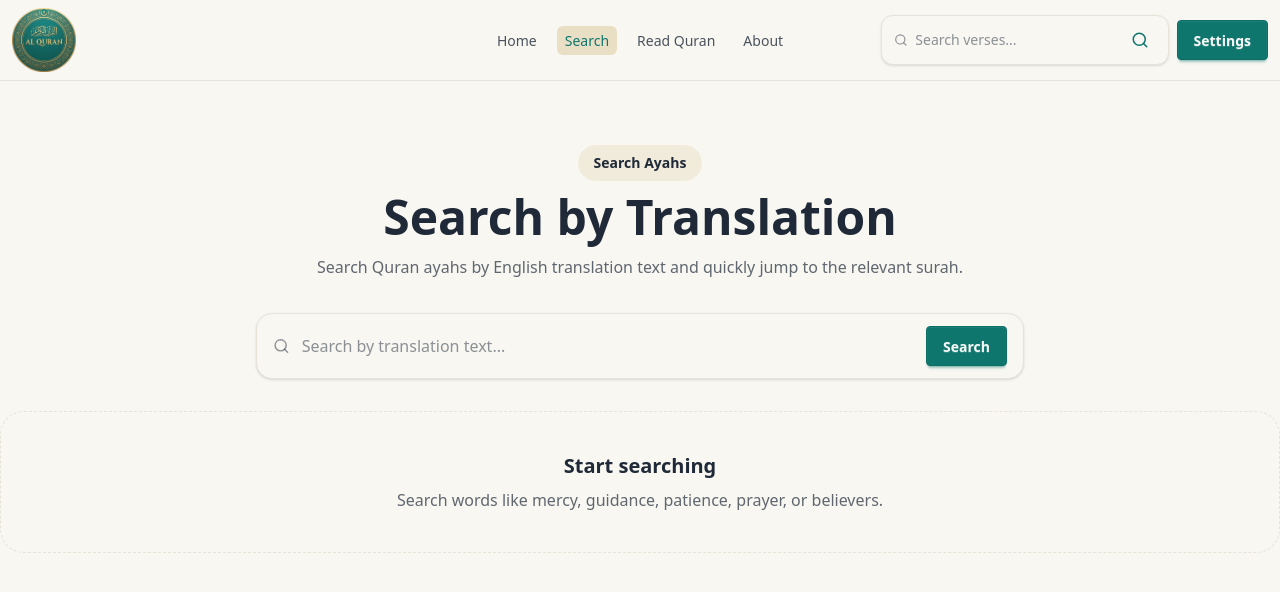
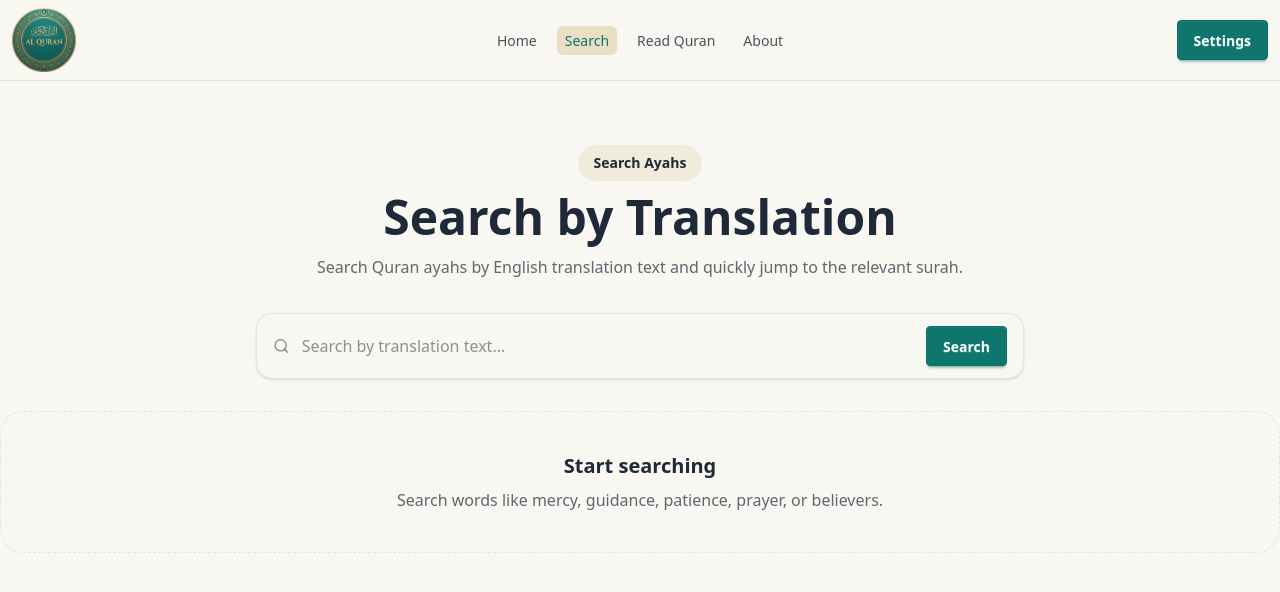
Before and after one commit to mahdi9162/quran-web-app-client, a Next.js app: page /search in a window 1280 px wide. Shown: the top 592 px of the page. Built offline with nearby package versions, Linux system fonts and the light colour scheme; a web font is replaced by a local one.

Commit message:
refactor: remove navbar search for cleaner header layout

```diff
--- /dev/null
+++ b/src/app/not-found.tsx
@@ -0,0 +1,17 @@
+import Link from 'next/link';
+
+export default function NotFound() {
+  return (
+    <section className="mx-auto max-w-4xl px-4 py-24 text-center">
+      <h1 className="text-5xl font-bold text-primary">404</h1>
+
+      <h2 className="mt-4 text-3xl font-bold text-base-content">Page Not Found</h2>
+
+      <p className="mt-4 text-base-content/70">The page you are looking for does not exist or has been moved.</p>
+
+      <Link href="/" className="btn btn-primary mt-8">
+        Back Home
+      </Link>
+    </section>
+  );
+}
--- a/src/app/surahs/[id]/page.tsx
+++ b/src/app/surahs/[id]/page.tsx
@@ -2,7 +2,7 @@ import React from 'react';
 import { getSurahById, getSurahVerses } from '@/lib/quran-api';
 import { Verses } from '@/types/quran';
 import SurahDetailsClient from '@/components/surah/SurahDetailsClient';
-
+import { notFound } from 'next/navigation';
 
 type PageProps = {
   params: Promise<{
@@ -12,9 +12,14 @@ type PageProps = {
 
 const Surah = async ({ params }: PageProps) => {
   const { id } = await params;
+  const surahId = Number(id);
 
-  const surah = await getSurahById(Number(id));
-  const verses = await getSurahVerses(Number(id));
+  if (isNaN(surahId) || surahId < 1 || surahId > 114) {
+    notFound();
+  }
+
+  const surah = await getSurahById(surahId);
+  const verses = await getSurahVerses(surahId);
 
   const arabicVerses: Verses[] = verses.arabic.verses;
   const englishVerses: Verses[] = verses.english.verses;
--- a/src/components/search/SearchClient.tsx
+++ b/src/components/search/SearchClient.tsx
@@ -5,6 +5,8 @@ import { Search } from 'lucide-react';
 import Link from 'next/link';
 import { useRouter } from 'next/navigation';
 import { SearchResult } from '@/types/quran';
+import { arabicFontFamilies } from '@/lib/fonts';
+import { useReadingSettings } from '@/context/settings-context';
 
 type SearchClientProps = {
   initialQuery: string;
@@ -30,6 +32,9 @@ const highlightText = (text: string, query: string) => {
 const SearchClient = ({ initialQuery, initialResults }: SearchClientProps) => {
   const router = useRouter();
   const [query, setQuery] = useState(initialQuery);
+
+  const { settings } = useReadingSettings();
+  const selectedArabicFontFamily = arabicFontFamilies[settings.arabicFont as keyof typeof arabicFontFamilies];
 
   const handleSubmit = (e: FormEvent<HTMLFormElement>) => {
     e.preventDefault();
@@ -91,12 +96,20 @@ const SearchClient = ({ initialQuery, initialResults }: SearchClientProps) => {
                       <span className="badge badge-outline">Ayah {result.ayahNumber}</span>
                     </div>
 
-                    <p className="text-right text-2xl leading-loose text-base-content md:text-3xl font-arabic">
+                    <p
+                      className="text-right leading-loose text-base-content"
+                      style={{
+                        fontSize: `${settings.arabicFontSize}px`,
+                        fontFamily: selectedArabicFontFamily,
+                      }}
+                    >
                       {highlightText(result.arabicText, query)}
                     </p>
 
                     <div className="border-t border-base-300 pt-4">
-                      <p className="leading-8 text-base-content/80 md:text-lg">{highlightText(result.translation, query)}</p>
+                      <p className="leading-8 text-base-content/80" style={{ fontSize: `${settings.translationFontSize}px` }}>
+                        {highlightText(result.translation, query)}
+                      </p>
                     </div>
                   </div>
                 </Link>
--- a/src/components/shared/Navbar.tsx
+++ b/src/components/shared/Navbar.tsx
@@ -3,7 +3,6 @@
 import React from 'react';
 import Container from './Container';
 import Logo from './Logo';
-import SearchBar from './SearchBar';
 import NavLink from '../buttons/NavLink';
 
 const Navbar = () => {
@@ -58,22 +57,12 @@ const Navbar = () => {
           </div>
 
           {/* right */}
-          <div className="navbar-end gap-2">
-            {/* desktop search */}
-            <div className="hidden md:block w-56 lg:w-72">
-              <SearchBar />
-            </div>
-
+          <div className="navbar-end">
             {/* settings button */}
             <label htmlFor="settings-drawer" className="btn btn-primary">
               Settings
             </label>
           </div>
-        </div>
-
-        {/* mobile search */}
-        <div className="pb-3 pt-3 md:hidden">
-          <SearchBar />
         </div>
       </div>
     </Container>
--- a/src/components/shared/SearchBar.tsx
+++ /dev/null
@@ -1,42 +0,0 @@
-'use client';
-
-import React, { FormEvent, useState } from 'react';
-import { useRouter } from 'next/navigation';
-import { Search } from 'lucide-react';
-
-const SearchBar = () => {
-  const router = useRouter();
-  const [query, setQuery] = useState('');
-
-  const handleSearch = (e: FormEvent<HTMLFormElement>) => {
-    e.preventDefault();
-
-    const trimmedQuery = query.trim();
-    if (!trimmedQuery) return;
-
-    router.push(`/search?q=${encodeURIComponent(trimmedQuery)}`);
-    setQuery('');
-  };
-
-  return (
-    <form onSubmit={handleSearch} className="w-full">
-      <div className="flex items-center gap-2 rounded-xl border border-base-300 bg-base-100 px-3 py-2 shadow-sm focus-within:border-primary">
-        <Search size={18} className="text-base-content/50" />
-
-        <input
-          type="text"
-          value={query}
-          onChange={(e) => setQuery(e.target.value)}
-          placeholder="Search verses..."
-          className="w-full bg-transparent text-sm outline-none placeholder:text-base-content/50"
-        />
-
-        <button type="submit" className="btn btn-ghost btn-sm btn-circle text-primary hover:bg-primary/10" aria-label="Search">
-          <Search size={18} />
-        </button>
-      </div>
-    </form>
-  );
-};
-
-export default SearchBar;
--- a/src/components/surah/SurahDetailsClient.tsx
+++ b/src/components/surah/SurahDetailsClient.tsx
@@ -80,7 +80,7 @@ const SurahDetailsClient = ({ surah, arabicVerses, englishVerses }: SurahDetails
                   </p>
                   {/* Translation */}
                   <div className="border-t border-base-300 pt-4">
-                    <p className="leading-8 text-base-content/80" style={{ fontSize: `${settings.translationFontSize}px` }}>
+                    <p className="md:leading-8 text-base-content/80" style={{ fontSize: `${settings.translationFontSize}px` }}>
                       {englishVerses[index]?.translation}
                     </p>
                   </div>
```
